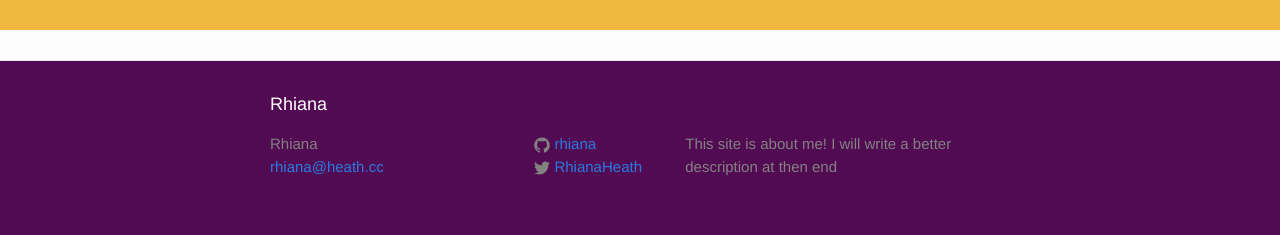
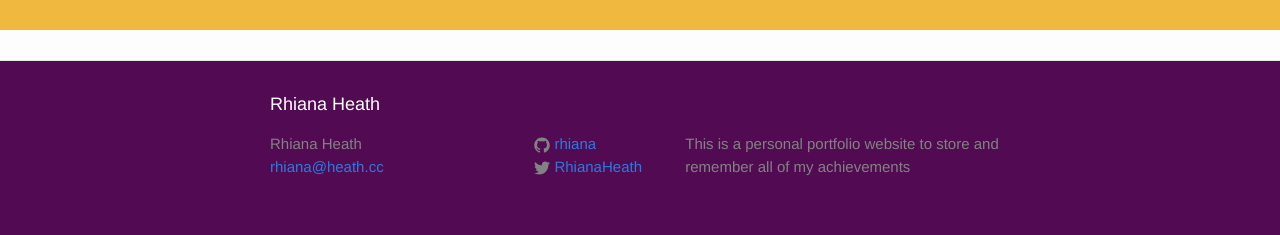
Before and after one commit to Rhiana/rhiana.github.io, a Jekyll site: the page built from index.html, in a window 1280 px wide. Shown: the part 1249-1484 px from the top of the page. Built offline with Jekyll 4.4.1, drawn with Linux system fonts in a browser that asks for light colours.

Commit message:
update footer content

```diff
--- a/_config.yml
+++ b/_config.yml
@@ -6,10 +6,10 @@
 # 'jekyll serve'. If you change this file, please restart the server process.
 
 # Site settings
-title: Rhiana
+title: Rhiana Heath
 email: rhiana@heath.cc
 description: > # this means to ignore newlines until "baseurl:"
-  This site is about me! I will write a better description at then end
+  This is a personal portfolio website to store and remember all of my achievements
 baseurl: "" # the subpath of your site, e.g. /blog
 url: "http://rhiana.heath.cc/" # the base hostname & protocol for your site
 twitter_username: RhianaHeath
```
